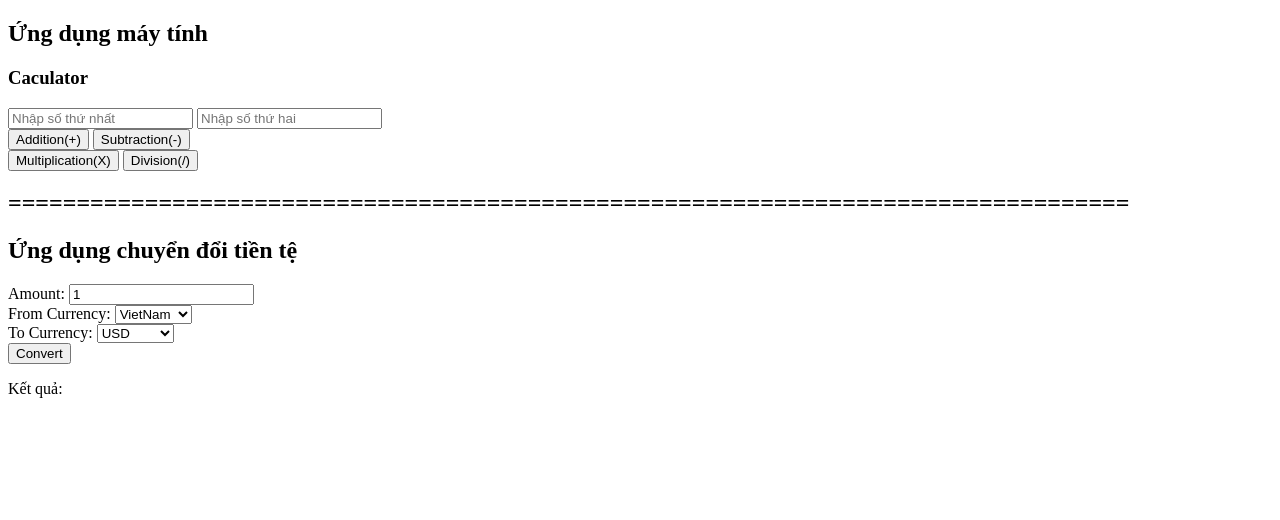
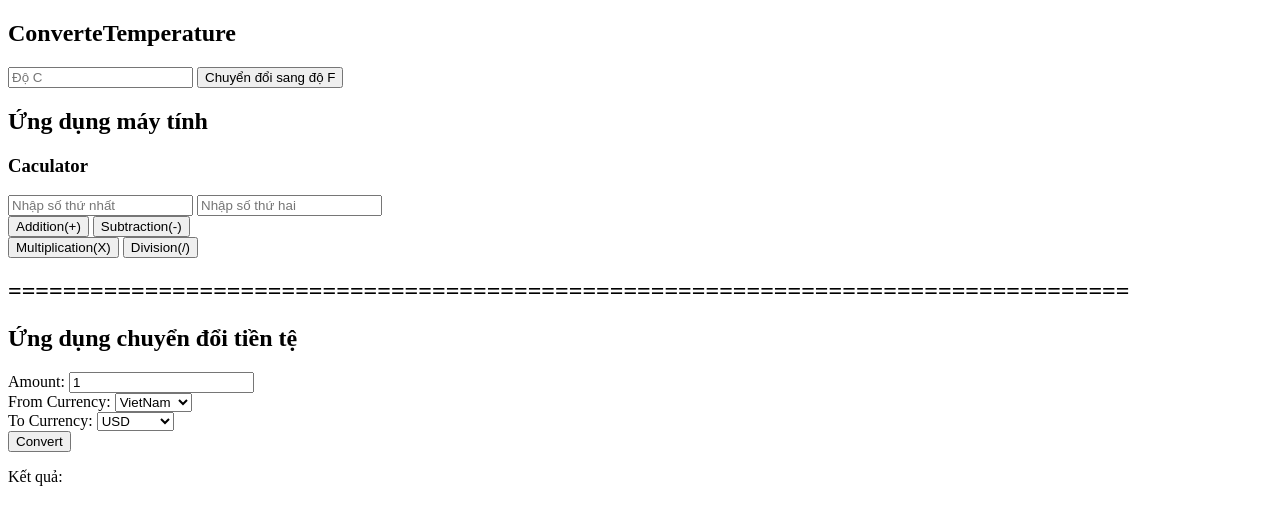
Before and after one commit to Hoangkhang1811-K/Lesson7, a plain HTML site: page index.html in a window 1280 px wide. Drawn offline with Linux system fonts and the light colour scheme.

Commit message:
Fix lai chuyen doi C to F

```diff
--- a/CconverF.js
+++ b/CconverF.js
@@ -1,4 +1,7 @@
-let doC=10 ;
-let doF=(doC*(9/5)+32);
 
-console.log("Nhiệt độ F= "+doF);
+
+function converTemp(){
+  let doC= +document.getElementById("c").value;
+  let doF=(doC*(9/5))+32;
+  document.getElementById("resultT").innerHTML="Độ là: "+doF;
+}
--- a/index.html
+++ b/index.html
@@ -9,8 +9,14 @@
     <script src="coverteUSD.js"></script>
 </head>
 <body>
+<h2>ConverteTemperature</h2>
+<input type="number" placeholder="Độ C" id="c">
+<button onclick="converTemp()">Chuyển đổi sang độ F</button>
+<p id="resultT"></p>
 
-</div>
+
+
+
 <h2> Ứng dụng máy tính</h2>
 <div class="calculator">
     <h3>Caculator</h3>
```
